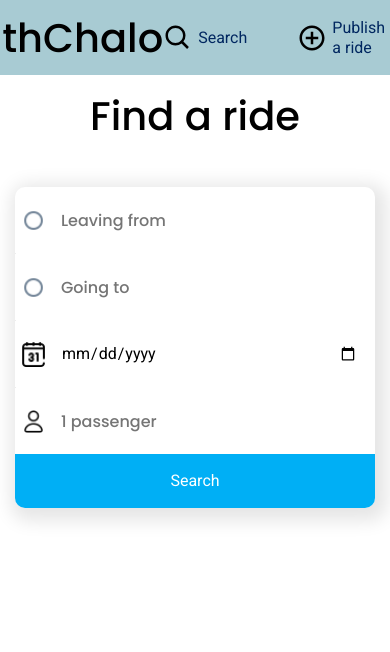
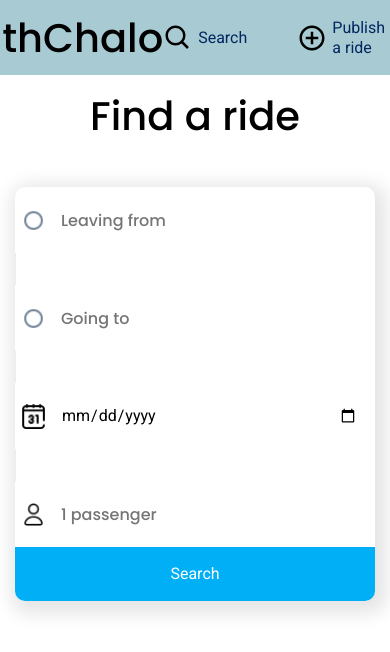
Before and after one commit to tazsq/blabla, a React (Vite) app: page / in a window 390 px wide. Shown: the top 652 px of the page. Built offline with nearby package versions, Linux system fonts and the light colour scheme; no server answers.

Commit message:
from bash script

```diff
--- a/src/css/FindaRide.css
+++ b/src/css/FindaRide.css
@@ -115,6 +115,14 @@ hr {
   .form hr {
     width: 100%;
     height: 1px;
+    /* ksjdfjv */
+    color: rgba(237, 237, 237, 1);
+    border: 0 solid rgba(211, 211, 211, 0);
+    border-left: 1px solid;
+    width: 1px;
+    height: 32px;
+    flex: none;
+    margin: auto 0;
   }
   .find-a-ride-submit {
     width: 100%;
```
Also changed, not shown: 1 other file (tests, documents, lock files or other folders).
